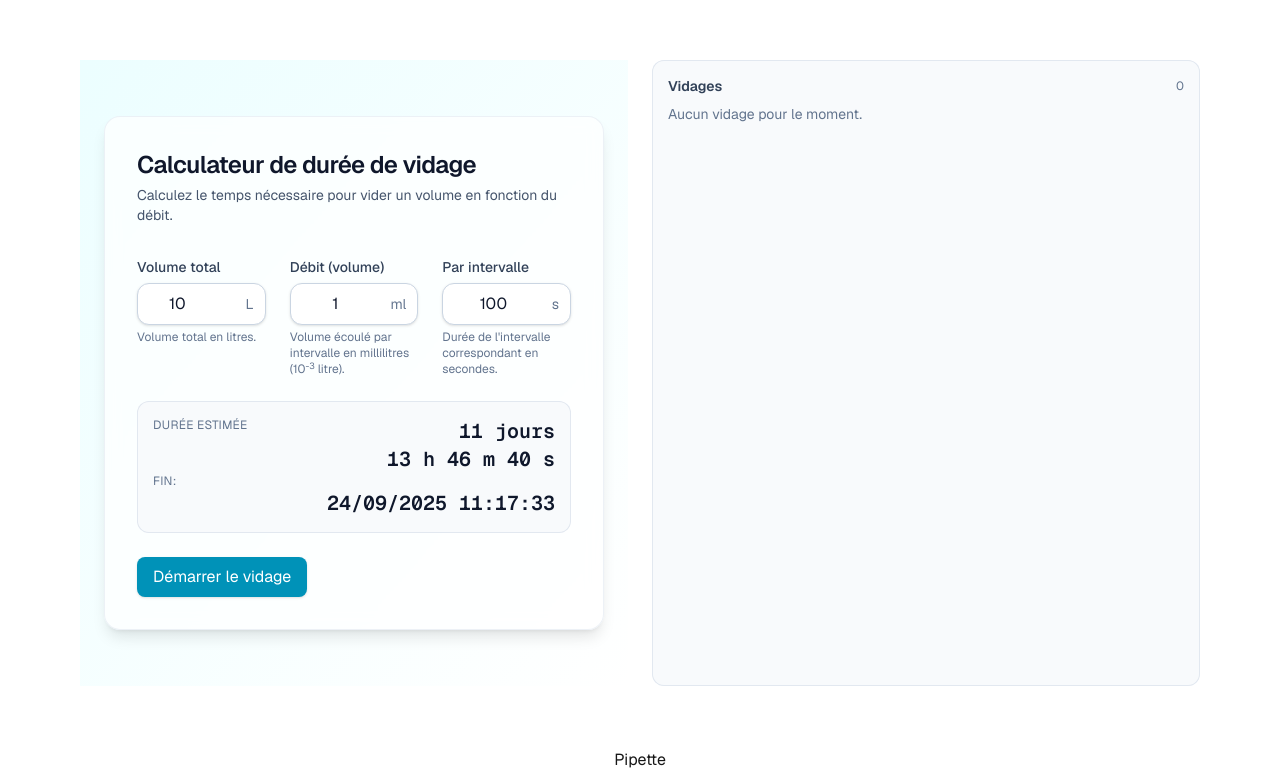
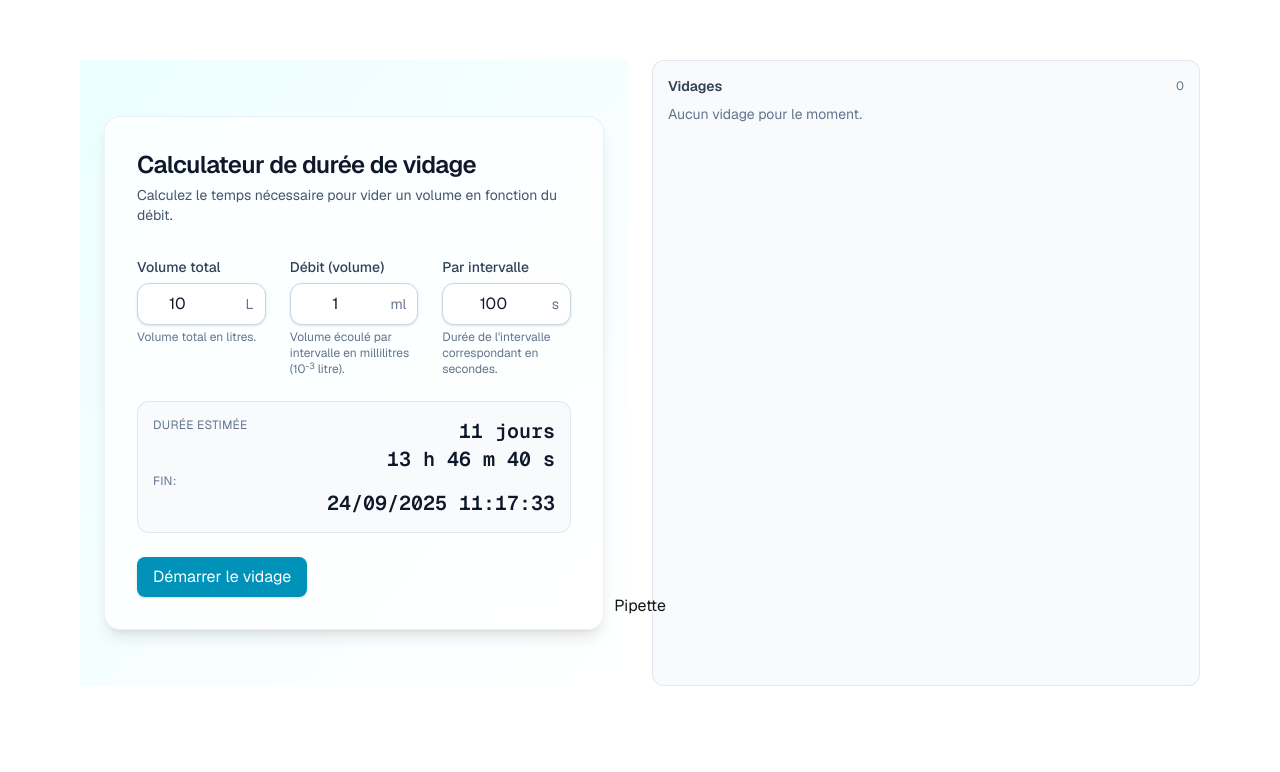
Before and after one commit to RemiGirard/pamVolum, a Next.js app in the folder next-app/: page / in a window 1280 px wide. Shown: the part 104-876 px from the top of the page. After the commit the page ends 800 px from the top, so only its background shows below. Built offline with nearby package versions, Linux system fonts and the light colour scheme.

Commit message:
feat: change scroll experiments

```diff
--- a/next-app/src/Presentation/components/ExperimentList.tsx
+++ b/next-app/src/Presentation/components/ExperimentList.tsx
@@ -50,7 +50,7 @@ type Props = {
 
 export default function ExperimentList({ experiments, onTogglePause, onReset, onRemove }: Props) {
   return (
-    <div className="rounded-xl bg-slate-50 px-4 py-4 ring-1 ring-inset ring-slate-200 dark:bg-slate-800/60 dark:ring-slate-700 w-full h-full overflow-auto">
+    <div className="rounded-xl bg-slate-50 px-4 py-4 ring-1 ring-inset ring-slate-200 dark:bg-slate-800/60 dark:ring-slate-700 w-full h-full overflow-auto flex flex-col min-h-0">
       <div className="mb-2 flex items-center justify-between">
         <h3 className="text-sm font-semibold text-slate-700 dark:text-slate-200">Vidages</h3>
         <span className="text-xs text-slate-500 dark:text-slate-400">{experiments.length}</span>
@@ -58,7 +58,7 @@ export default function ExperimentList({ experiments, onTogglePause, onReset, on
       {experiments.length === 0 ? (
         <p className="text-sm text-slate-500 dark:text-slate-400">Aucun vidage pour le moment.</p>
       ) : (
-        <ul className="space-y-3 overflow-auto pr-1">
+        <ul className="space-y-3 overflow-auto pr-1 flex-1">
           {experiments.map((exp) => {
             const remainingL = (exp.remainingMl / 1000).toFixed(2);
             return (
--- a/next-app/src/Presentation/components/ExperimentPage.tsx
+++ b/next-app/src/Presentation/components/ExperimentPage.tsx
@@ -133,8 +133,8 @@ export default function ExperimentPage() {
   }
 
   return (
-    <div className="w-full h-full">
-      <div className="grid grid-cols-1 gap-6 sm:grid-cols-2 w-full h-full">
+    <div className="w-full h-full min-h-0">
+      <div className="grid grid-cols-1 gap-6 sm:grid-cols-2 w-full h-full min-h-0">
         <Calculator onStartExperiment={addExperiment} />
         <ExperimentList
           experiments={experiments}
--- a/next-app/src/app/page.tsx
+++ b/next-app/src/app/page.tsx
@@ -8,8 +8,8 @@ export const metadata: Metadata = {
 };
 export default function Home() {
   return (
-    <div className="font-sans grid grid-rows-[20px_1fr_20px] items-center justify-items-center h-screen p-8 pb-20 gap-16 sm:p-20">
-      <main className="flex flex-col gap-[32px] row-start-2 items-center sm:items-start h-full">
+    <div className="font-sans grid grid-rows-[20px_1fr_20px] items-center justify-items-center h-screen p-8 pb-20 gap-16 sm:p-20 min-h-0">
+      <main className="flex flex-col gap-[32px] row-start-2 items-center sm:items-start h-full min-h-0">
         <ExperimentPage />
       </main>
       <footer className="row-start-3 flex gap-[24px] flex-wrap items-center justify-center">
```
